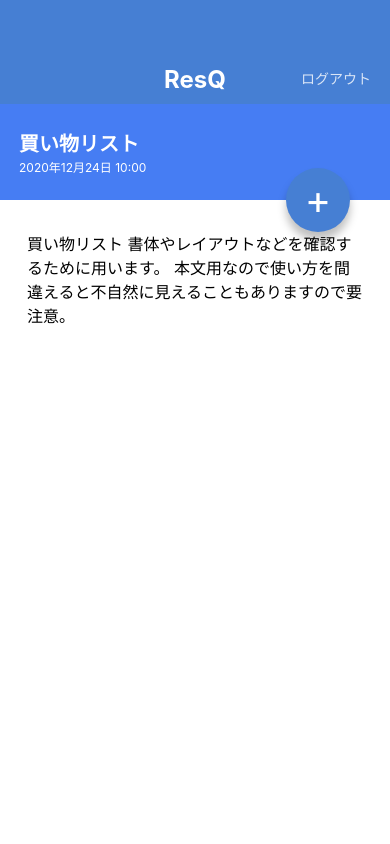
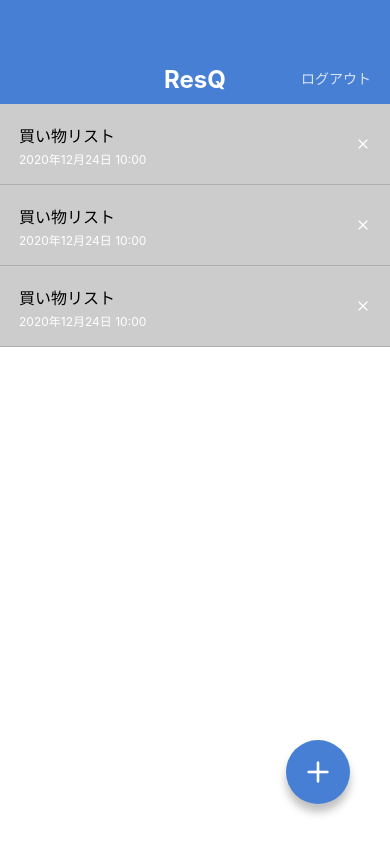
Before and after one commit to kakky08/ChatBot-ReactNative, a React Native app: screen / in a window 390 px wide. Built offline with nearby package versions, Linux system fonts and the light colour scheme.

Commit message:
iconを導入

```diff
--- a/App.jsx
+++ b/App.jsx
@@ -1,9 +1,9 @@
 import React from 'react';
-// import MemoListScreen from './src/screens/MemoListScreen';
+import MemoListScreen from './src/screens/MemoListScreen';
 import MemoDitailScreen from './src/screens/MemoDetailScreen';
 
 export default function App() {
   return (
-    <MemoDitailScreen />
+    <MemoListScreen />
   );
 }
--- a/package.json
+++ b/package.json
@@ -8,6 +8,7 @@
     "eject": "expo eject"
   },
   "dependencies": {
+    "@expo/vector-icons": "^12.0.4",
     "expo": "~40.0.0",
     "expo-status-bar": "~1.0.3",
     "prop-types": "^15.7.2",
--- a/src/components/CircleButton.jsx
+++ b/src/components/CircleButton.jsx
@@ -1,21 +1,22 @@
 import React from 'react';
-import { View, Text, StyleSheet } from 'react-native';
+import { View, StyleSheet } from 'react-native';
 import {
   shape, string,
 } from 'prop-types';
+import { Feather } from '@expo/vector-icons';
 
 export default function CircleButton(props) {
-  const { children, style } = props;
+  const { style, name } = props;
   return (
     <View style={[styles.circleButton, style]}>
-      <Text style={styles.circleButtonLabel}>{ children }</Text>
+      <Feather name={name} size={32} color="white" />
     </View>
   );
 }
 
 CircleButton.propTypes = {
-  children: string.isRequired,
   style: shape(),
+  name: string.isRequired,
 };
 
 CircleButton.defaultProps = {
--- a/src/components/MemoList.jsx
+++ b/src/components/MemoList.jsx
@@ -1,3 +1,4 @@
+import { Feather } from '@expo/vector-icons';
 import React from 'react';
 import { View, Text, StyleSheet } from 'react-native';
 
@@ -10,7 +11,7 @@ export default function MemoList() {
           <Text style={styles.memoListItemDate}>2020年12月24日 10:00</Text>
         </View>
         <View>
-          <Text>x</Text>
+          <Feather name="x" size={16} color="#fff" />
         </View>
       </View>
 
@@ -20,7 +21,7 @@ export default function MemoList() {
           <Text style={styles.memoListItemDate}>2020年12月24日 10:00</Text>
         </View>
         <View>
-          <Text>x</Text>
+          <Feather name="x" size={16} color="#fff" />
         </View>
       </View>
 
@@ -30,7 +31,7 @@ export default function MemoList() {
           <Text style={styles.memoListItemDate}>2020年12月24日 10:00</Text>
         </View>
         <View>
-          <Text>x</Text>
+          <Feather name="x" size={16} color="#fff" />
         </View>
       </View>
     </View>
--- a/src/screens/MemoDetailScreen.jsx
+++ b/src/screens/MemoDetailScreen.jsx
@@ -22,7 +22,7 @@ export default function MemoDitailScreen() {
           本文用なので使い方を間違えると不自然に見えることもありますので要注意。
         </Text>
       </ScrollView>
-      <CircleButton style={{top: 168, bottom: 'auto'}}>+</CircleButton>
+      <CircleButton style={{ top: 168, bottom: 'auto' }} name="edit-2" />
     </View>
   );
 }
--- a/src/screens/MemoListScreen.jsx
+++ b/src/screens/MemoListScreen.jsx
@@ -9,7 +9,7 @@ export default function MemoListScreen() {
     <View style={styles.container}>
       <AppBar />
       <MemoList />
-      <CircleButton>+</CircleButton>
+      <CircleButton name="plus" />
     </View>
   );
 }
```
Also changed, not shown: 2 other files (tests, documents, lock files or other folders).
